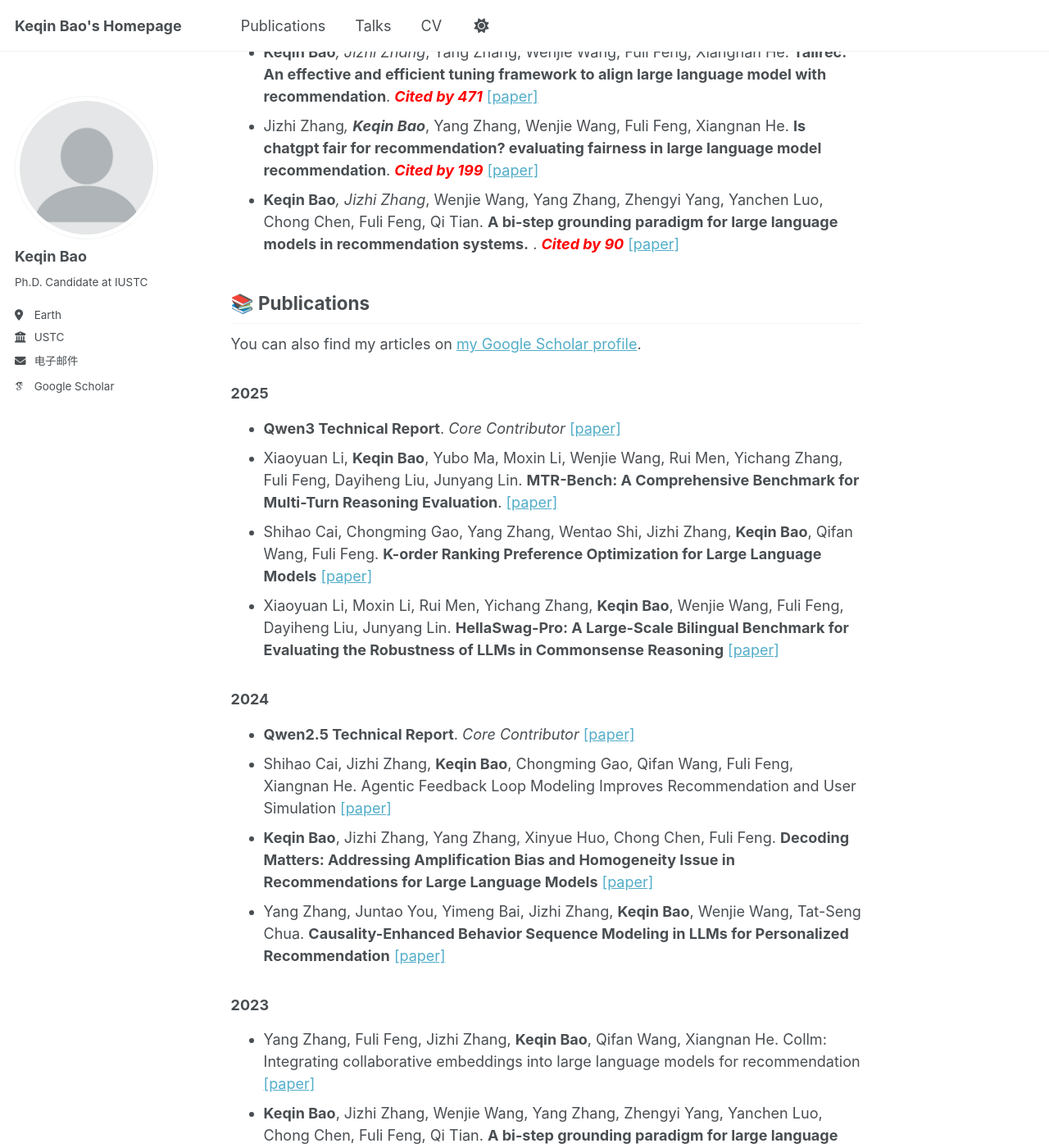
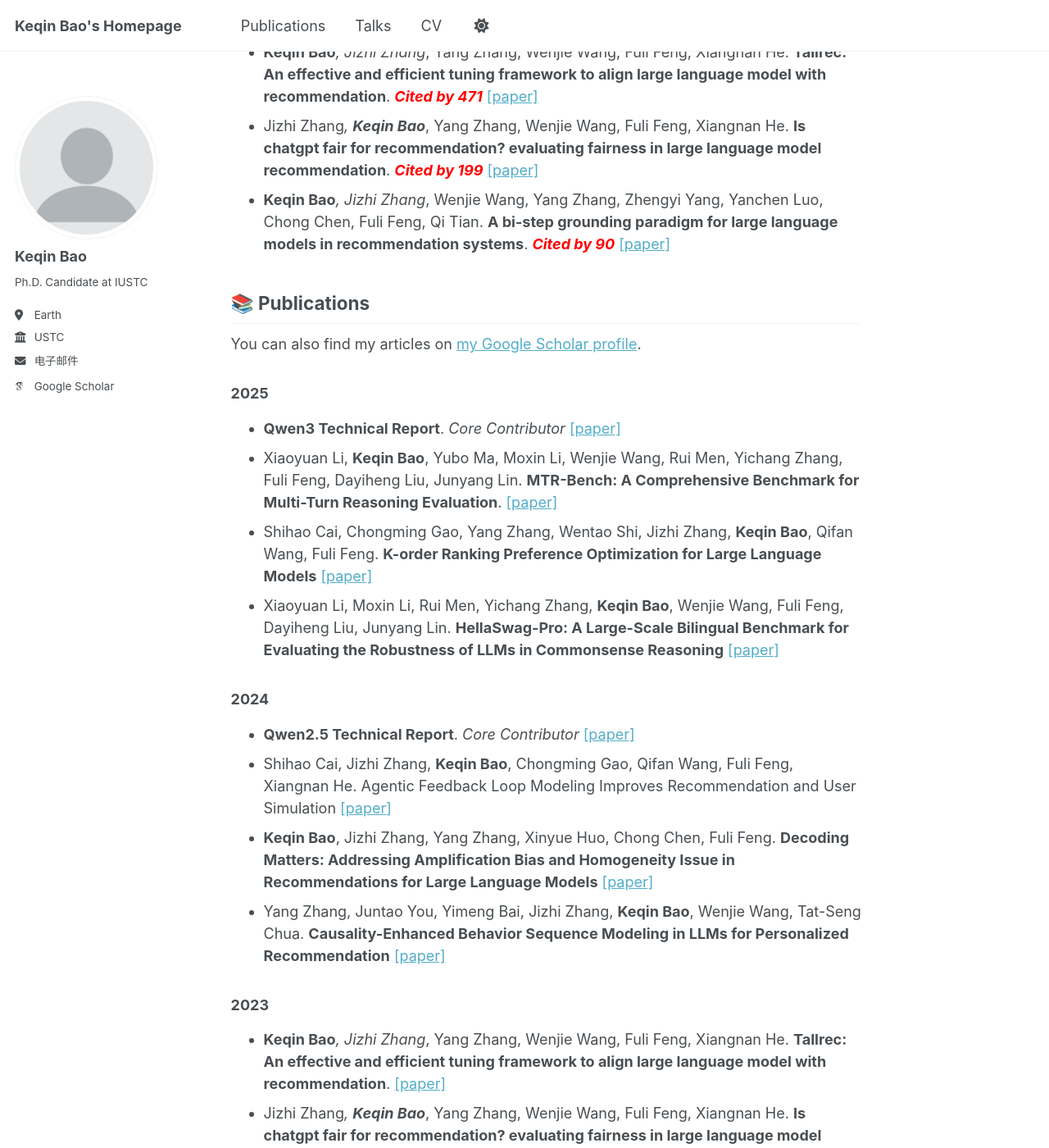
Before and after one commit to SAI990323/SAI990323.github.io, a Jekyll site: the page built from _pages/about.md, in a window 1280 px wide and 1400 px high, scrolled down 1369 px. Shown: the whole window at 82% size. Built offline with Jekyll 4.4.1, drawn with Linux system fonts in a browser that asks for light colours; some web fonts are replaced; some of the changed text lies outside the part shown.

Commit message:
Update about.md

```diff
--- a/_pages/about.md
+++ b/_pages/about.md
@@ -39,7 +39,7 @@ My research interests are in improving the general reasoning abilities of founda
 **Teaching LLM to Reason: Reinforcement Learning from Algorithmic Problems without Code**.
 - **Keqin Bao***, Jizhi Zhang*, Yang Zhang, Wenjie Wang, Fuli Feng, Xiangnan He. **Tallrec: An effective and efficient tuning framework to align large language model with recommendation**. <b style="color:red">*Cited by 471*</b> [[paper]](https://arxiv.org/pdf/2305.00447)
 - Jizhi Zhang*, **Keqin Bao***, Yang Zhang, Wenjie Wang, Fuli Feng, Xiangnan He. **Is chatgpt fair for recommendation? evaluating fairness in large language model recommendation**. <b style="color:red">*Cited by 199*</b> [[paper]](https://arxiv.org/pdf/2305.07609)
-- **Keqin Bao***, Jizhi Zhang*, Wenjie Wang, Yang Zhang, Zhengyi Yang, Yanchen Luo, Chong Chen, Fuli Feng, Qi Tian. **A bi-step grounding paradigm for large language models in recommendation systems.** . <b style="color:red">*Cited by 90*</b> [[paper]](https://arxiv.org/pdf/2308.08434)
+- **Keqin Bao***, Jizhi Zhang*, Wenjie Wang, Yang Zhang, Zhengyi Yang, Yanchen Luo, Chong Chen, Fuli Feng, Qi Tian. **A bi-step grounding paradigm for large language models in recommendation systems**.  <b style="color:red">*Cited by 90*</b> [[paper]](https://arxiv.org/pdf/2308.08434)
 
 
 ## **📚 Publications**
@@ -61,10 +61,10 @@ My research interests are in improving the general reasoning abilities of founda
 
 
 ### 2023
+- **Keqin Bao***, Jizhi Zhang*, Yang Zhang, Wenjie Wang, Fuli Feng, Xiangnan He. **Tallrec: An effective and efficient tuning framework to align large language model with recommendation**. [[paper]](https://arxiv.org/pdf/2305.00447)
+- Jizhi Zhang*, **Keqin Bao***, Yang Zhang, Wenjie Wang, Fuli Feng, Xiangnan He. **Is chatgpt fair for recommendation? evaluating fairness in large language model recommendation**. [[paper]](https://arxiv.org/pdf/2305.07609)
 - Yang Zhang, Fuli Feng, Jizhi Zhang, **Keqin Bao**, Qifan Wang, Xiangnan He. Collm: Integrating collaborative embeddings into large language models for recommendation [[paper]](https://arxiv.org/pdf/2310.19488)
 - **Keqin Bao**, Jizhi Zhang, Wenjie Wang, Yang Zhang, Zhengyi Yang, Yanchen Luo, Chong Chen, Fuli Feng, Qi Tian. **A bi-step grounding paradigm for large language models in recommendation systems** [[paper]](https://arxiv.org/pdf/2308.08434)
-
-
 
 ## **📝 Services**
 - **Reviewer for**
```
